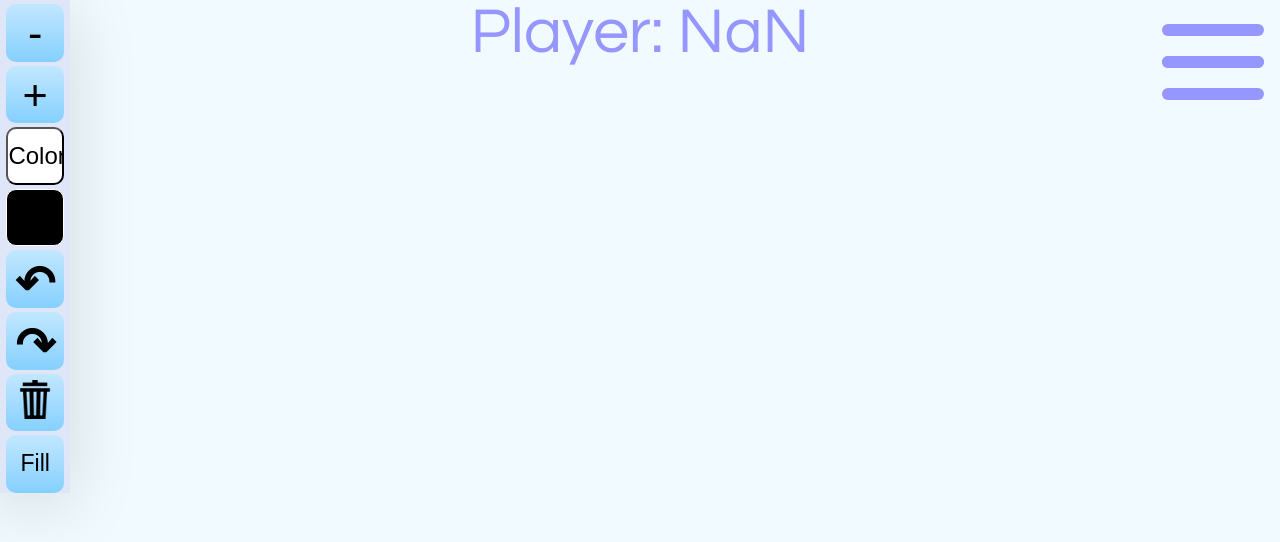
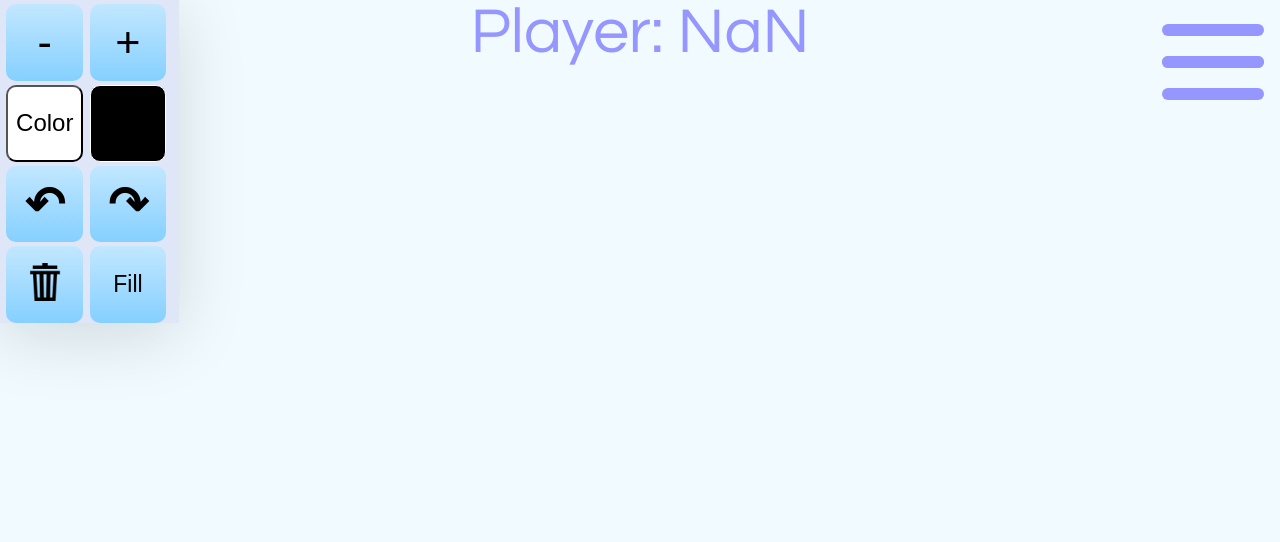
Before and after one commit to ka2le/drawgame, a website: page public/player.html in a window 1280 px wide. Drawn offline with nearby package versions, Linux system fonts and the light colour scheme.

Commit message:
toolbar css

```diff
--- a/public/functions.js
+++ b/public/functions.js
@@ -336,7 +336,7 @@ function translateUserXY(text){
 
 	var newX = (inputX/userWidth)*canvasWidth;
 	var newY = (inputY/userHeight)*canvasHeight;
-	console.log(userHeight+"<userH canvasH>"+canvasHeight+" givse " +newY+" from "+inputY);
+	//console.log(userHeight+"<userH canvasH>"+canvasHeight+" givse " +newY+" from "+inputY);
 	return [newX,newY];
 }
 //------------------------------------------------SendFunction for player code----------------------------------------------------------------------------------------------------------------------------------------------
--- a/public/player.css
+++ b/public/player.css
@@ -171,7 +171,7 @@ border:none;
 /* background: -moz-linear-gradient(left, rgba(0,0,0,1) 0%, rgba(69,72,77,1) 100%);
 background: -webkit-linear-gradient(left, rgba(0,0,0,1) 0%,rgba(69,72,77,1) 100%); */
 		//min-width:10vw;
-		width:5.5vw;
+		width:14vw;
 			-webkit-box-shadow: -3px 10px 71px 0px rgba(0,0,0,0.75);
 -moz-box-shadow: -3px 10px 71px 0px rgba(0,0,0,0.75);
 box-shadow: -3px 10px 71px 0px rgba(0,0,0,0.15);
@@ -183,11 +183,11 @@ box-shadow: -3px 10px 71px 0px rgba(0,0,0,0.15);
 	font-size:1.7em;
 	vertical-align: middle;
 	//display:block;
-	width:4.5vw;
+	width:6vw;
 	float:left;
 	border-radius: 10px;
 	margin-left:0.5vw;
-	height:4.5vw;
+	height:6vw;
 	overflow:hidden;
 }
 #sideMenu img{
--- a/public/player.js
+++ b/public/player.js
@@ -288,6 +288,8 @@ function showGuessing(){
 	yourTurn = false;
 	$("#inputContainer").hide();
 	$("#whatsMyWordButton").hide();
+	document.getElementById("guessText").value = "";
+	$("#guessText").attr("placeholder", "Write your guess here");
 	$("#waitingDiv").hide();
 	$("#guessContainer").show();
 }
```
